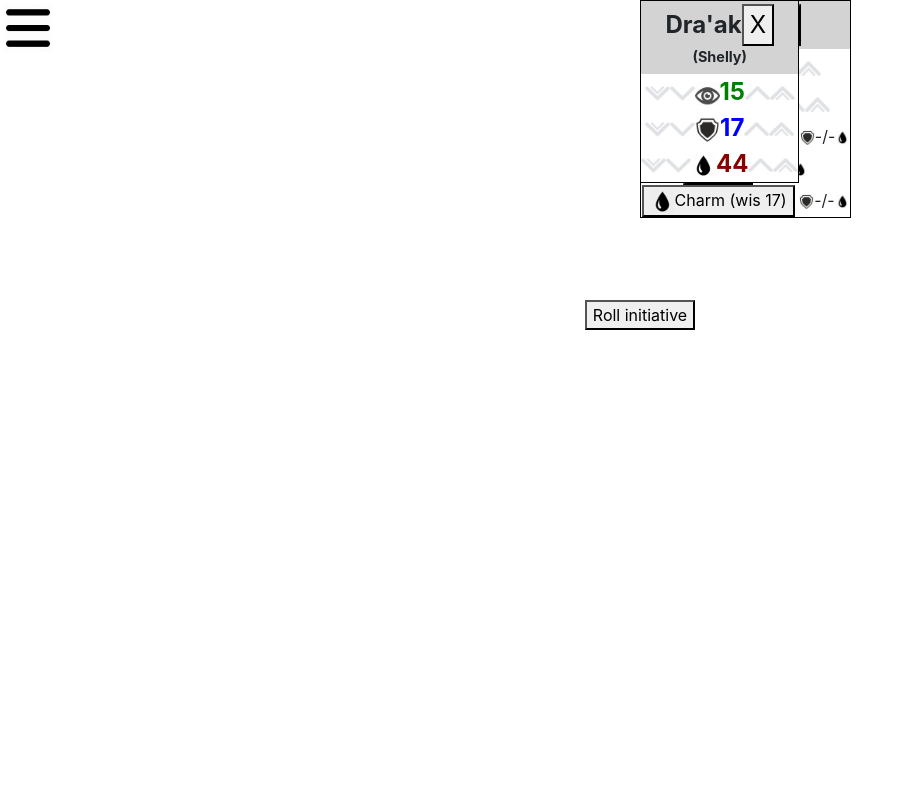
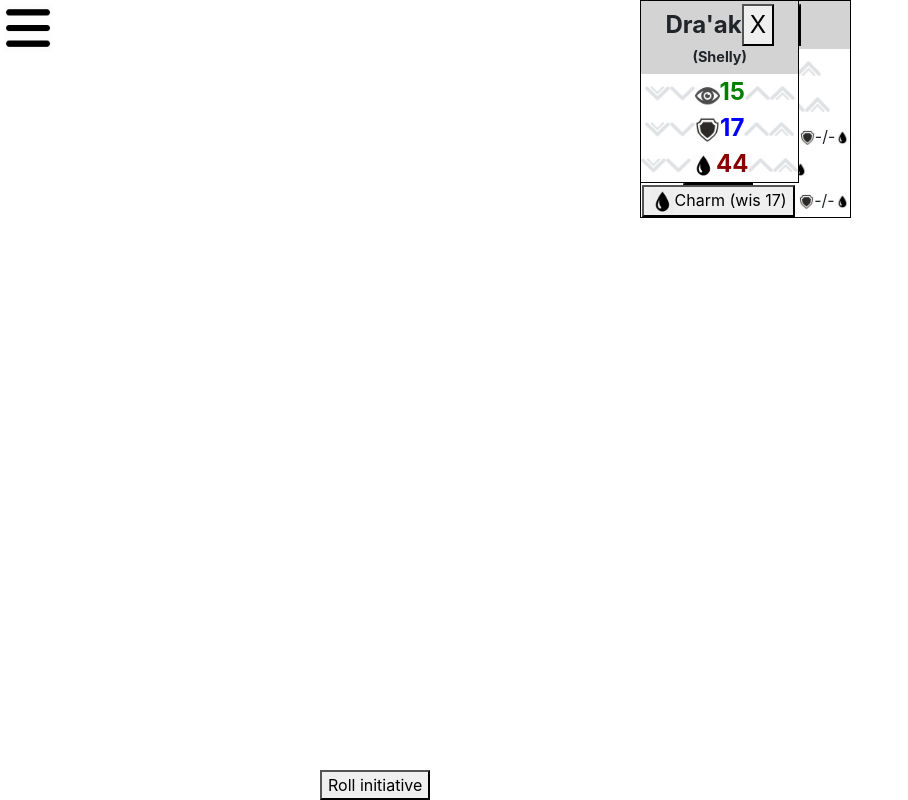
Before and after one commit to gstilwell/easy-access-dnd, a React (Create React App) app: page / in a window 1280 px wide. Shown: the whole page, without its empty margins (0-908 px from the left). Built offline with nearby package versions, Linux system fonts and the light colour scheme; no server answers.

Commit message:
move initiative strip to bottom. x closes modal without creating baddies

```diff
--- a/src/App.js
+++ b/src/App.js
@@ -223,6 +223,10 @@ class App extends Component {
     this.setState({inCombat: false});
   }
 
+  closeMonsterModal = () => {
+      this.setState({newMonsterModalOpen: false});
+  }
+
   render() {
     return (
       <div id="App">
@@ -236,7 +240,7 @@ class App extends Component {
           <InitiativeStrip inCombat={this.state.inCombat} rollInitiative={this.rollInitiative} endCombat={this.endCombat} npcs={this.state.npcs} monsters={this.state.monsters} characters={this.state.characters} />
         </div>
 
-        <MonsterModal isOpen={this.state.newMonsterModalOpen} createMonsterCallback={this.createNewMonster} />
+        <MonsterModal isOpen={this.state.newMonsterModalOpen} createMonsterCallback={this.createNewMonster} closeModal={this.closeMonsterModal} />
 
       </div>
     );
--- a/src/InitiativeStrip.css
+++ b/src/InitiativeStrip.css
@@ -1,3 +1,5 @@
 #initstrip {
-    padding-top: 300px;
+    left: 25%;
+    bottom: 0%;
+    position: fixed;
 }
--- a/src/MonsterModal.js
+++ b/src/MonsterModal.js
@@ -10,7 +10,6 @@ class MonsterModal extends Component {
         super(props);
 
         this.state = {
-            isOpen: false,
             monsterList: [],
             name: '',
             hp: '',
@@ -78,10 +77,11 @@ class MonsterModal extends Component {
     }
 
     render() {
+        const closeButton = <button className="close" onClick={this.props.closeModal}>&times;</button>;
         return(
             <div>
                 <Modal isOpen={this.props.isOpen} toggle={this.sendMonsterInfo} className="newMonsterModal">
-                <ModalHeader toggle={this.sendMonsterInfo}>Create new monster</ModalHeader>
+                <ModalHeader toggle={this.sendMonsterInfo} close={closeButton}>Create new monster</ModalHeader>
                 <ModalBody>
                     <Select2 data={this.state.monsterList} onOpen={this.getMonsterList} onSelect={this.populateFromSelection} options={ {placeholder: 'clickit'} } /><br />
                     Name: <input type="text" name="name" value={this.state.name} onChange={this.changeField} /><br />
```
